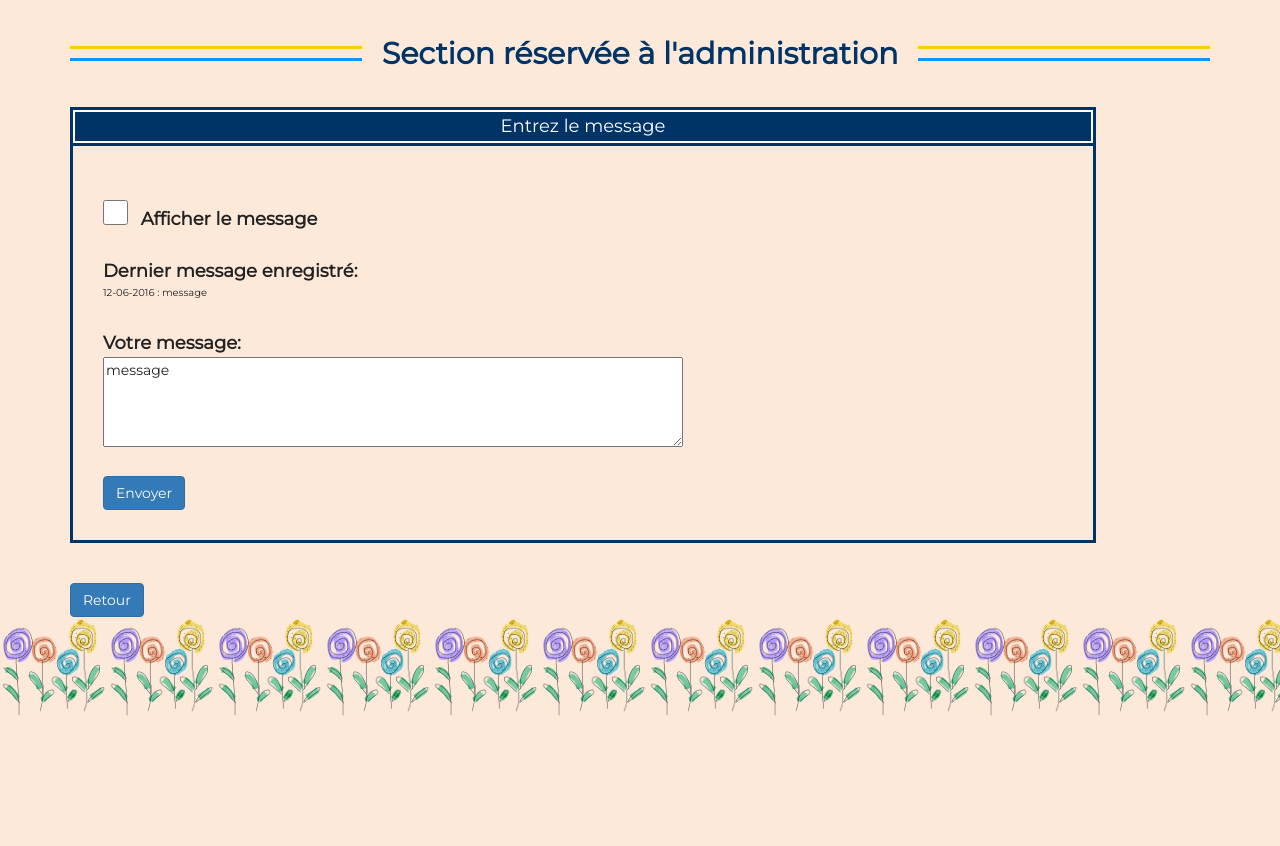
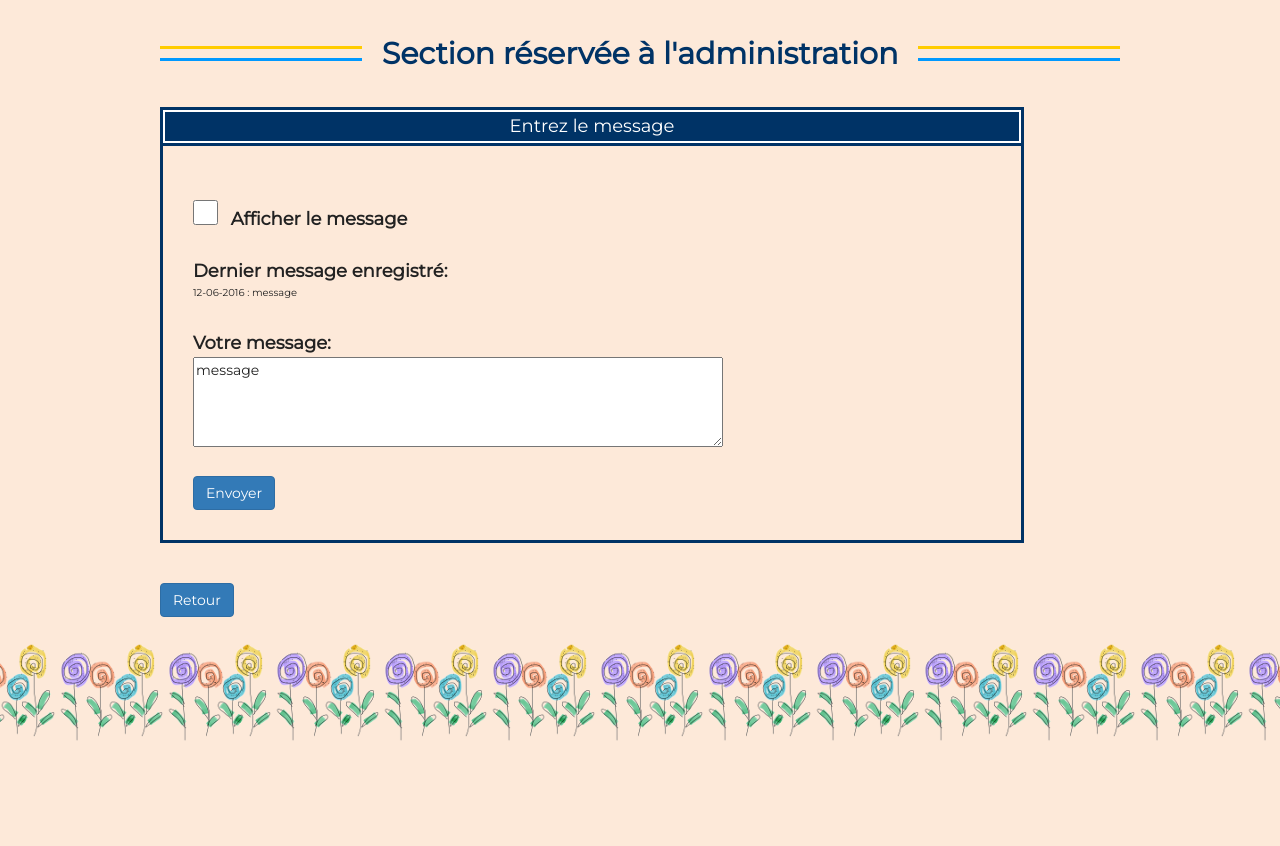
Before and after one commit to quidam66/CPE-CentreJour, a PHP site: page /private/urgence.php in a window 1280 px wide; the page is wider, and only the part inside the window is pictured. Before the commit the page ends 716 px from the top of that part, so only its background shows below. Run offline with PHP 8.4, Linux system fonts and the light colour scheme; the visitor is signed in with stand-in values (Sample User, id 1); data that the repository does not hold is empty.

Commit message:
consistance var name CSS

```diff
--- a/css/couleursChaudes.css
+++ b/css/couleursChaudes.css
@@ -600,6 +600,13 @@ td, th {
   height: 90px;
 }
 
+.message-text-message
+{
+  font-size: 14px;
+  width:530px;
+  height: 90px;
+}
+
 .message-text-contact
 {
   font-size: 14px;
@@ -746,7 +753,7 @@ img.align-right
   font-weight: bold;
 }
 
-#employe_form_container, #login_form_container
+#employe-form-container, #login-form-container, #welcome-form-container, #urgence-form-container, #modif-form-container, #code-form-container
 {
   width:75%;
   margin: auto;
--- a/js/scripts.js
+++ b/js/scripts.js
@@ -101,25 +101,46 @@ function logout()
 
 $(document).ready(function()
 {
-	if($("#login_form_container").height() != null)
+	if($("#login-form-container").height() != null)
 	{
-		console.log($("#login_form_container").height());
+		console.log($("#login-form-container").height());
 		$(".private-site-footer").css({"position":"absolute"});
-		$(".private-site-footer").css({"top":($("#login_form_container").height() + 90)+"px"});
+		$(".private-site-footer").css({"top":($("#login-form-container").height() + 90)+"px"});
 	}
 
-	if($("#employe_form_container").height() != null)
+	if($("#employe-form-container").height() != null)
 	{
-		console.log($("#employe_form_container").height());
+		console.log($("#employe-form-container").height());
 		$(".private-site-footer").css({"position":"absolute"});
-		$(".private-site-footer").css({"top":($("#employe_form_container").height() + 100)+"px"});
+		$(".private-site-footer").css({"top":($("#employe-form-container").height() + 100)+"px"});
 	}
 
-	if($("#welcome_form_container").height() != null)
+	if($("#welcome-form-container").height() != null)
 	{
-		console.log($("#welcome_form_container").height());
+		console.log($("#welcome-form-container").height());
 		$(".private-site-footer").css({"position":"absolute"});
-		$(".private-site-footer").css({"top":($("#welcome_form_container").height() + 250)+"px"});
+		$(".private-site-footer").css({"top":($("#welcome-form-container").height() + 250)+"px"});
+	}
+
+	if($("#urgence-form-container").height() != null)
+	{
+		console.log($("#urgence-form-container").height());
+		$(".private-site-footer").css({"position":"absolute"});
+		$(".private-site-footer").css({"top":($("#urgence-form-container").height() + 50)+"px"});
+	}
+
+	if($("#modif-form-container").height() != null)
+	{
+		console.log($("#modif-form-container").height());
+		$(".private-site-footer").css({"position":"absolute"});
+		$(".private-site-footer").css({"top":($("#modif-form-container").height() + 150)+"px"});
+	}
+
+	if($("#code-form-container").height() != null)
+	{
+		console.log($("#code-form-container").height());
+		$(".private-site-footer").css({"position":"absolute"});
+		$(".private-site-footer").css({"top":($("#code-form-container").height() + 280)+"px"});
 	}
 });
 
--- a/private/code.php
+++ b/private/code.php
@@ -54,7 +54,7 @@ if (isset($_POST['rechercher']))
 </head>
 <body class='private-page'>
     <div class='iframe-title-bg'><span>Manipulation de la liste d'employés(ées)</span></div>
-    <div id='employe_form_container'>
+    <div id='code-form-container'>
         <form id='form1' name='form1' method='post' action='code.php'>
             <input name='t_rechercher' type='hidden' id='t_rechercher' value='$rech'/>
             <table>
--- a/private/login.php
+++ b/private/login.php
@@ -48,7 +48,7 @@
    <script src="../js/scripts.js"></script>
 </head>
 <body class="private-page">
-   <div id="login_form_container">
+   <div id="login-form-container">
       <div class="iframe-p-text">
          <div class="iframe-title-bg"><span>Section réservée à l'administration</span></div>
          <div class="texteInfo">
--- a/private/modif.php
+++ b/private/modif.php
@@ -18,7 +18,7 @@
 </head>
 <body class="private-page">
 	<div class="iframe-title-bg"><span>Manipulation de la liste d'employés(ées)</span></div>
-	<div id="employe_form_container">
+	<div id="modif-form-container">
 		<form id="form1" name="form1" method="post" action="code.php">
 			<table>
 				<tr>
--- a/private/urgence.php
+++ b/private/urgence.php
@@ -76,7 +76,7 @@
 	</script>
 </head>
 <body class="private-page">
-   <div class="container">
+   <div id="urgence-form-container">
       <div class="iframe-p-text">
          <div class="iframe-title-bg"><span>Section réservée à l'administration</span></div>
          	<div class="texteInfo">
@@ -95,7 +95,7 @@
 						<div>
 							<div class="form-label">Votre message:&nbsp;</div>
 							<div>
-								<textarea class="texte message-text" id="texte" name="texte"></textarea>
+								<textarea class="texte message-text-message" id="texte" name="texte"></textarea>
 							</div>
 						</div>
 						<div class="small-height"></div>
--- a/private/welcome.php
+++ b/private/welcome.php
@@ -16,7 +16,7 @@
    <script src="../js/scripts.js"></script>
 </head>
 <body class="private-page">
-	<div id="welcome_form_container" class="container">
+	<div id="welcome-form-container" class="container">
 		<div class="iframe-p-text">
 			<div class="iframe-title-bg"><span>Bienvenue <?php echo $login_session; ?></span></div>
 
```
